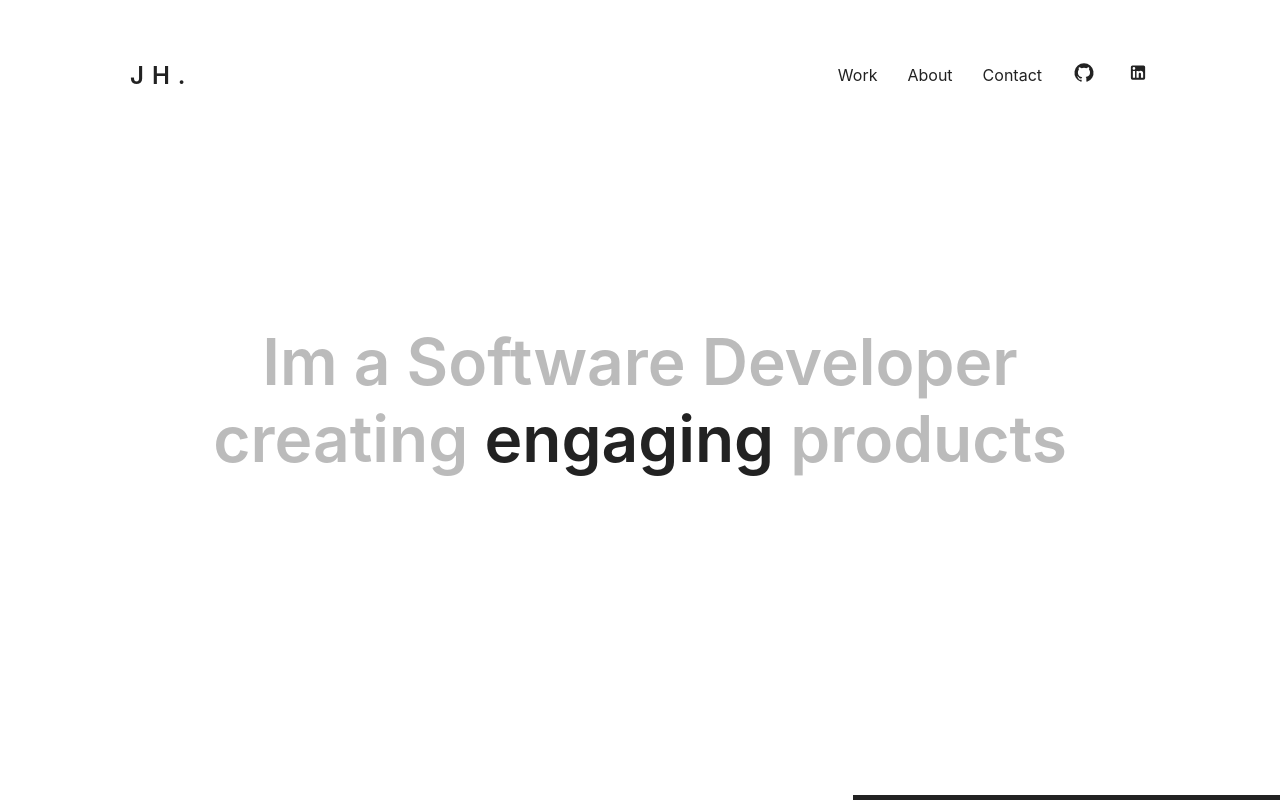
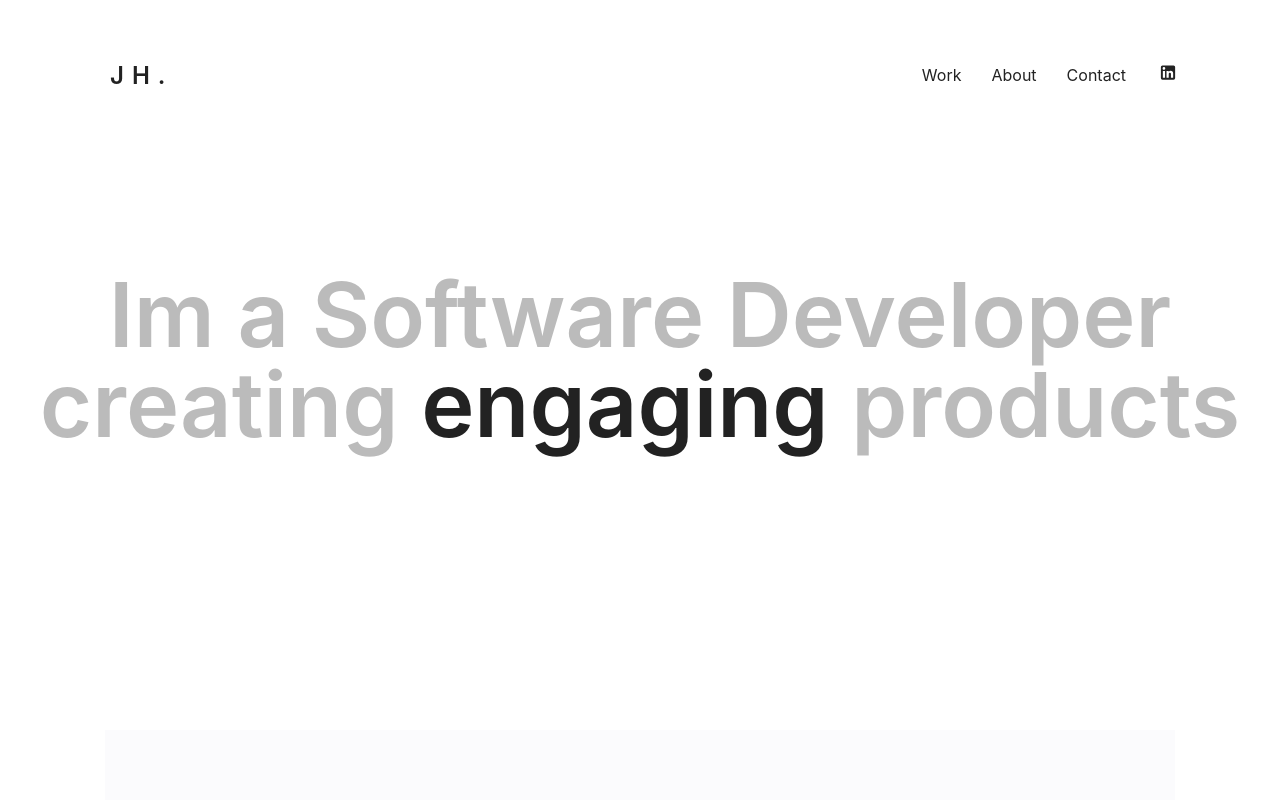
Before and after one commit to huntj0n/swordbase, a React (Create React App) app: page / in a window 1280 px wide. Shown: the top 800 px of the page. Built offline with nearby package versions, Linux system fonts and the light colour scheme; a web font is replaced by a local one.

Commit message:
projects skeleton and animation

```diff
--- a/src/App.js
+++ b/src/App.js
@@ -20,17 +20,28 @@ function App() {
     //gsap timeline
     const tl = gsap.timeline()
     .from('.text', 1.8, {
-      x: -100,
+      y: 100,
       ease: 'power4.out',
       opacity: 0,
       delay: 1,
       stagger: {amount: 0.3}
     })
-    .to('.text', {display: 'none', delay: .5})
+    .to('.text', {opacity: 0, delay: .7})
+    .to('.text', {display: 'none', delay: -.5})
     .to('.intro__slider', 1.5, {
       height: 0,
+      delay: -.5,
       ease: 'expo.inOut',
       stagger: 0.4
+    })
+    .to('.intro', {css: {display: 'none'}})
+    .to('.card__slider', 1.5, {
+      width: 0,
+      ease: 'ease.inOut',
+      delay: 5,
+      stagger: {
+        amound: 0.3
+      }
     })
   }, [])
 
--- a/src/Variables.scss
+++ b/src/Variables.scss
@@ -8,6 +8,11 @@ $darkgray: #424348;
 $tan: #ca987a;
 $lightred: #d37462;
 $darkred: #db504a;
+
+//some light background color options
+$offwhite: #fbfbfd;
+$extralightgray: #f4f4f4;
+$slightlydarker: #f5f5f7;
 
 // breakpoints
 $breakpoints: (
--- a/src/components/Contact/Contact.js
+++ b/src/components/Contact/Contact.js
@@ -1,5 +1,7 @@
 import React from 'react';
 import './Contact.scss';
+
+import {ReactComponent as RightArrow} from '../../assets/rightArrow.svg';
 
 const Contact = () => {
     return (
@@ -22,7 +24,7 @@ const Contact = () => {
 
                 </div>
                 <div className="contact__Submit">
-                    <button>Send</button>
+                    <button>Send <RightArrow className='submitArrow' /> </button>
                 </div>
             </div>
         </div>
--- a/src/components/Contact/Contact.scss
+++ b/src/components/Contact/Contact.scss
@@ -84,7 +84,7 @@
 
         button {
             position: relative;
-            right: 10%;
+            right: 15%;
             top: 15px;
             margin: 2% 0;
 
@@ -96,6 +96,10 @@
             transition: .4s ease-out;
             text-align: center;
             padding: 5px;
+
+            svg {
+                fill: $white;
+            }
 
             &:hover {
                 cursor: pointer;
--- a/src/components/Header/Header.js
+++ b/src/components/Header/Header.js
@@ -16,7 +16,7 @@ const Header = () => {
                     <a href="#">Work</a>
                     <a href="#">About</a>
                     <a href="#">Contact</a>
-                    <GitHubIcon />
+                    {/* <GitHubIcon /> */}
                     <LinkedInIcon />
                 </div>
             </div>
--- a/src/components/Header/Header.scss
+++ b/src/components/Header/Header.scss
@@ -20,7 +20,7 @@ header {
         justify-content: space-between;
 
         .logo {
-            margin: 0 30px;
+            margin: 0 10px;
             font-size: 1.5rem;
             font-weight: 600;
             letter-spacing: 0.5rem;
@@ -35,7 +35,7 @@ header {
             display: flex;
             align-items: center;
             justify-content: space-evenly;
-            margin-right: 15px;
+            // margin-right: 15px;
 
             a {
                 margin: 15px;
@@ -53,7 +53,7 @@ header {
             }
 
             .MuiSvgIcon-root {
-                margin: 0 15px;
+                margin-left: 15px;
                 padding-bottom: 5px;
                 z-index: 5;
                 color: $black;
--- a/src/components/Home/Home.scss
+++ b/src/components/Home/Home.scss
@@ -1,7 +1,7 @@
 @import '../../Variables.scss';
 
 .home {
-    height: 100vh;
+    height: 90vh;
     width: 100%;
     background: $white;
     display: flex;
@@ -21,8 +21,10 @@
         h1 {
             .line {
                 color: $lightgray;
-                font-size: 4rem;
+                font-size: 90px;
+                line-height: 90px;
                 font-weight: 600;
+                margin: 0;
 
                 span {
                     color: $black;
--- a/src/components/Intro/Intro.scss
+++ b/src/components/Intro/Intro.scss
@@ -9,6 +9,7 @@
     display: flex;
     align-items: center;
     justify-content: center;
+    z-index: 15;
 
     .intro__text {
         color:$white;
--- /dev/null
+++ b/src/components/Projects/ProjectCard.js
@@ -0,0 +1,22 @@
+import React from 'react';
+
+const ProjectCard = ({info}) => {
+    return (
+        <div className='card'>
+            <h1>{info.title}</h1>
+            <h5>{info.subtitle}</h5>
+            <div className="img"></div>
+
+            <div className="card__slider"></div>
+        </div>
+    )
+}
+
+// title
+// tagline
+// description/caption
+// github
+// visit site
+
+
+export default ProjectCard
--- /dev/null
+++ b/src/components/Projects/ProjectCard.scss
@@ -0,0 +1,6 @@
+@import '../../Variables.scss';
+
+.card {
+    padding: 20px;
+    background-color: moccasin;
+}
--- a/src/components/Projects/Projects.js
+++ b/src/components/Projects/Projects.js
@@ -1,11 +1,77 @@
 import React from 'react';
+import ProjectCard from './ProjectCard';
 import './Projects.scss';
+
+const projects = [
+    {
+        id: 1,
+        subtitle: 'Friday',
+        title: 'Your Digital Planner',
+        // pic: Run,
+        color: '',
+        url: '',
+    },
+    {
+        id: 2,
+        subtitle: 'Amazon',
+        title: 'Work Hard. Have Fun. Make Jeff Money.',
+        // pic: Espresso,
+        color: '',
+        url: '',
+    },
+    {
+        id: 3,
+        subtitle: 'EvilCorp',
+        title:'Helps us sell you',
+        // pic: Airline,
+        color: '',
+        url: '',
+    },
+    {
+        id: 4,
+        subtitle: 'Ivory Foundation',
+        title: 'Living life through giving',
+        // pic: Run,
+        color: '',
+        url: '',
+    },
+    {
+        id: 5,
+        subtitle: 'Covid Tracker',
+        title: 'Living life through giving',
+        // pic: Run,
+        color: '',
+        url: '',
+    },
+]
 
 const Projects = () => {
     return (
-        <div className="projects">
-            These projects are so projecty
-        </div>
+        <section className="projects">
+            <div className="container">
+                <div className="row">
+                    <ProjectCard className='card'
+                        info={projects[0]}
+                    />
+                </div>
+                <div className="row">
+                    <ProjectCard className='card'
+                        info={projects[1]}
+                    />
+                    <ProjectCard className='card'
+                        info={projects[2]}
+                    />
+                </div>
+                <div className="row">
+                    <ProjectCard className='card'
+                        info={projects[3]}
+                    />
+                    <ProjectCard className='card'
+                        info={projects[4]}
+                    />
+                </div>
+            </div>
+        </section>
     )
 }
 
--- a/src/components/Projects/Projects.scss
+++ b/src/components/Projects/Projects.scss
@@ -1,9 +1,46 @@
 @import '../../Variables.scss';
 
 .projects {
-    height: 90vh;
-    width: 100vw;
-    background-color: $white;
-    border-top: 1px solid $black;
-    border-bottom: 1px solid $black;
+
+    .row {
+        width: 100%;
+        height: 580px;
+        margin: 10px 0;
+        display: flex;
+        align-items: center;
+        justify-content: space-between;
+
+        .card {
+            background-color: #f4f4f4;
+            color: $black;
+            margin: 5px;
+            height: 100%;
+            width: 100%;
+            padding: 20px;
+            position: relative;
+
+            .card__info {
+                display: flex;
+                flex-direction: column;
+                align-items: center;
+                justify-content: center;
+                z-index: 0;
+                position: absolute;
+                top: 0;
+                right: 0;
+            }
+
+            .card__slider {
+                height: 100%;
+                width: 100%;
+                position: absolute;
+                top: 0;
+                right: 0;
+                z-index: 1;
+                // background-color: #f4f4f4;
+                background-color: #fbfbfd;
+            }
+
+        }
+    }
 }
```
Also changed, not shown: src/assets/rightArrow.svg (added), 1 other file (tests, documents, lock files or other folders).
